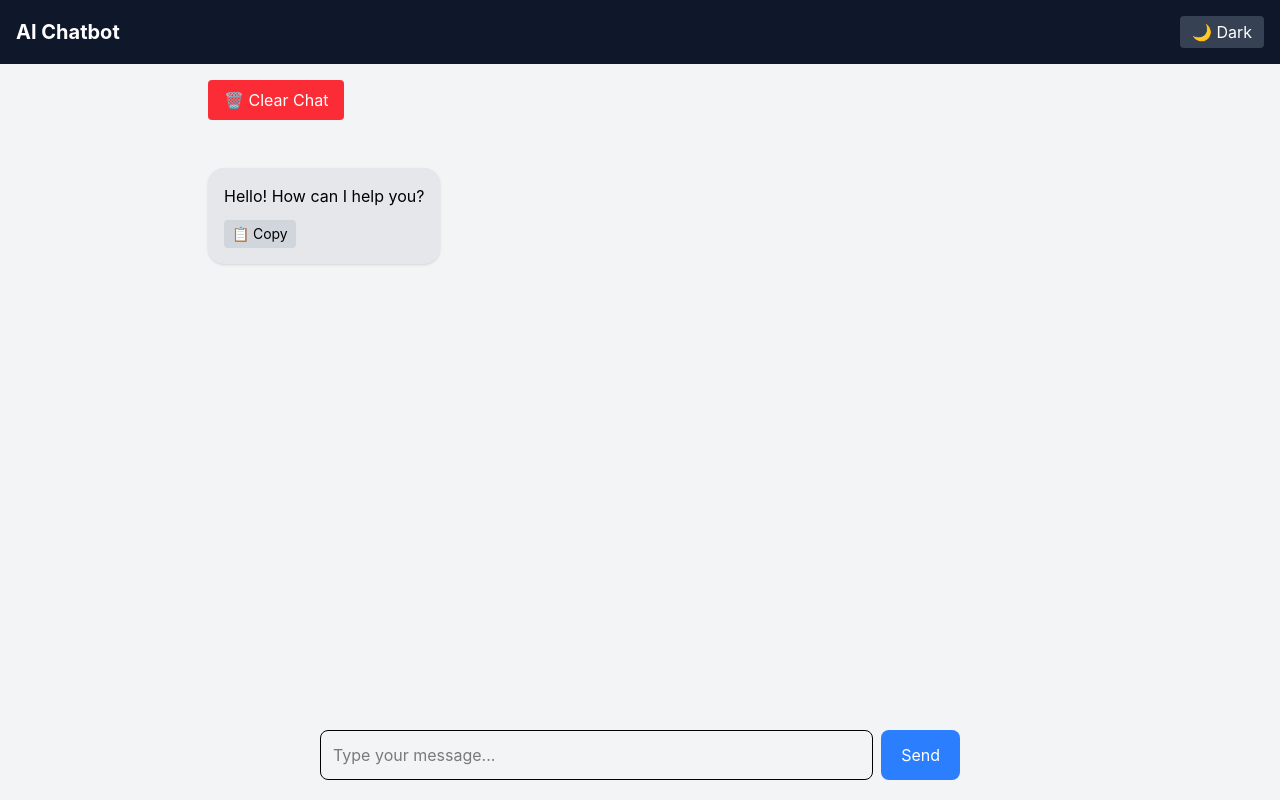
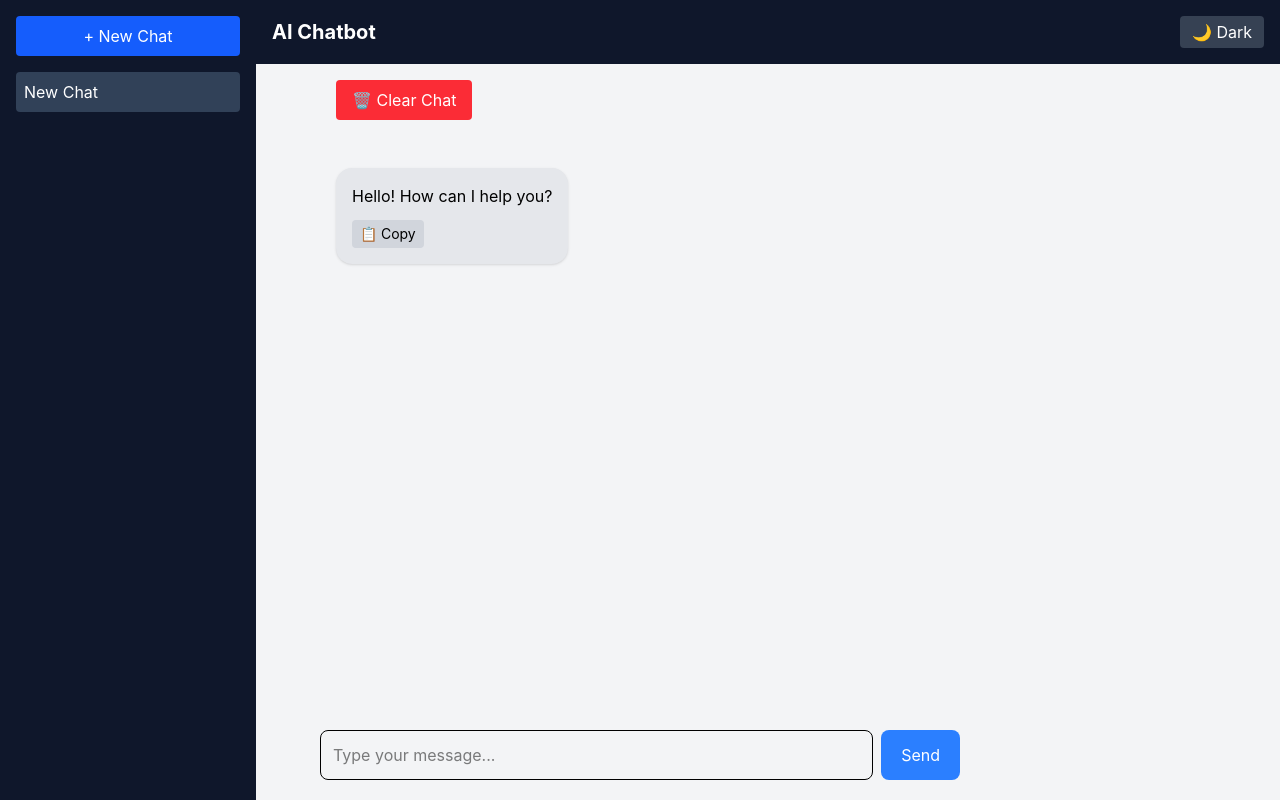
Before and after one commit to Shravanii89/ai-chatbot, a React (Vite) app in the folder client/: page / in a window 1280 px wide. Built offline with nearby package versions, Linux system fonts and the light colour scheme.

Commit message:
Added ChatGPT style sidebar UI

```diff
--- /dev/null
+++ b/client/src/components/Sidebar.jsx
@@ -0,0 +1,30 @@
+function Sidebar({ chats, currentChat, onNewChat, onSelectChat }) {
+  return (
+    <div className="w-64 bg-slate-900 text-white h-screen p-4">
+      <button
+        onClick={onNewChat}
+        className="w-full bg-blue-600 py-2 rounded mb-4"
+      >
+        + New Chat
+      </button>
+
+      <div className="space-y-2">
+        {chats.map((chat) => (
+          <div
+            key={chat.id}
+            onClick={() => onSelectChat(chat.id)}
+            className={`p-2 rounded cursor-pointer ${
+              currentChat === chat.id
+                ? "bg-slate-700"
+                : "bg-slate-800"
+            }`}
+          >
+            {chat.title}
+          </div>
+        ))}
+      </div>
+    </div>
+  );
+}
+
+export default Sidebar;
--- a/client/src/pages/ChatPage.jsx
+++ b/client/src/pages/ChatPage.jsx
@@ -1,5 +1,6 @@
 import { useState, useEffect } from "react";
 import Navbar from "../components/Navbar";
+import Sidebar from "../components/Sidebar";
 import ChatInput from "../components/ChatInput";
 import ChatArea from "./ChatArea";
 import { sendMessage } from "../services/chatService";
@@ -25,6 +26,15 @@ function ChatPage() {
     return localStorage.getItem("darkMode") === "true";
   });
 
+  const [chats, setChats] = useState([
+    {
+      id: 1,
+      title: "New Chat",
+    },
+  ]);
+
+  const [currentChat, setCurrentChat] = useState(1);
+
   useEffect(() => {
     localStorage.setItem(
       "messages",
@@ -47,6 +57,20 @@ function ChatPage() {
 
     setMessages(defaultMessage);
     localStorage.removeItem("messages");
+  };
+
+  const createNewChat = () => {
+    const newChat = {
+      id: Date.now(),
+      title: `Chat ${chats.length + 1}`,
+    };
+
+    setChats((prev) => [...prev, newChat]);
+    setCurrentChat(newChat.id);
+  };
+
+  const selectChat = (id) => {
+    setCurrentChat(id);
   };
 
   const handleSend = async (text) => {
@@ -87,12 +111,20 @@ function ChatPage() {
 
   return (
     <div
-      className={`min-h-screen ${
+      className={`flex ${
         darkMode
           ? "bg-gray-900 text-white"
           : "bg-gray-100 text-black"
       }`}
     >
+      <Sidebar
+        chats={chats}
+        currentChat={currentChat}
+        onNewChat={createNewChat}
+        onSelectChat={selectChat}
+      />
+
+      <div className="flex-1 min-h-screen">
         <Navbar
           darkMode={darkMode}
           setDarkMode={setDarkMode}
@@ -114,6 +146,7 @@ function ChatPage() {
 
         <ChatInput onSend={handleSend} />
       </div>
+    </div>
   );
 }
 
```
Lines whose indentation alone changed are shown as unchanged.
